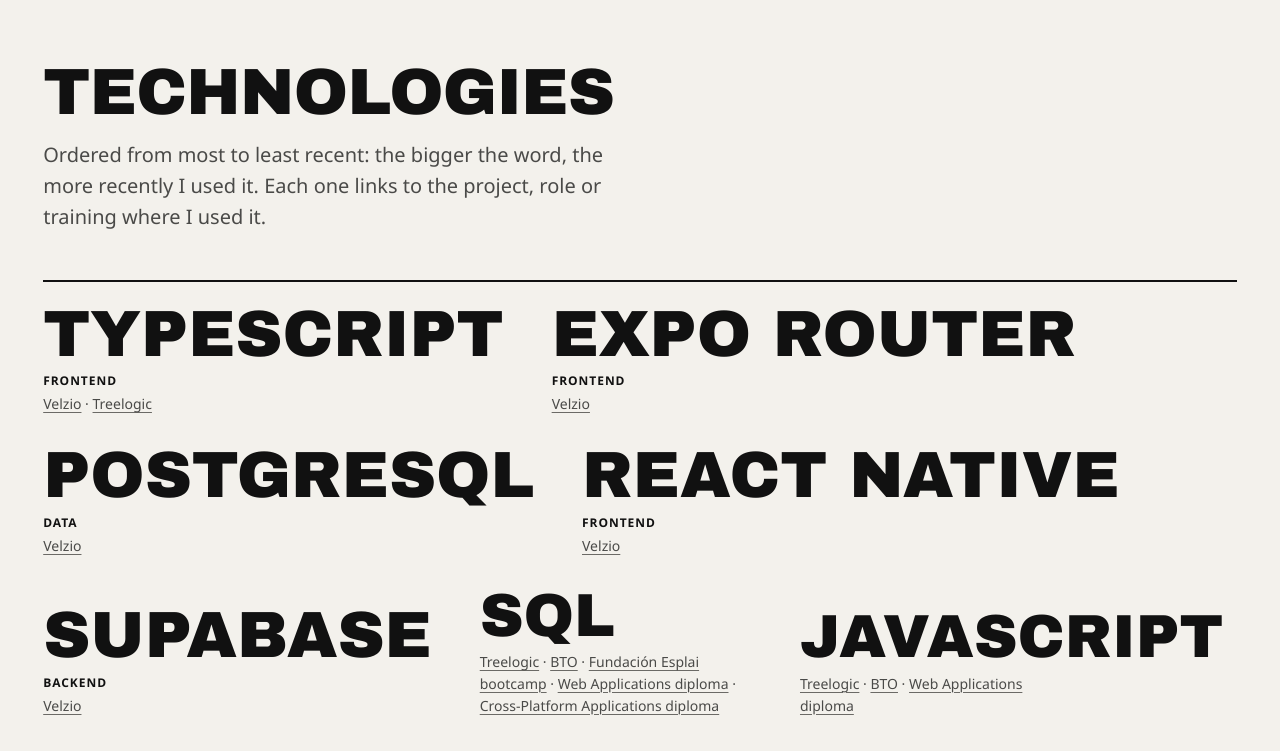
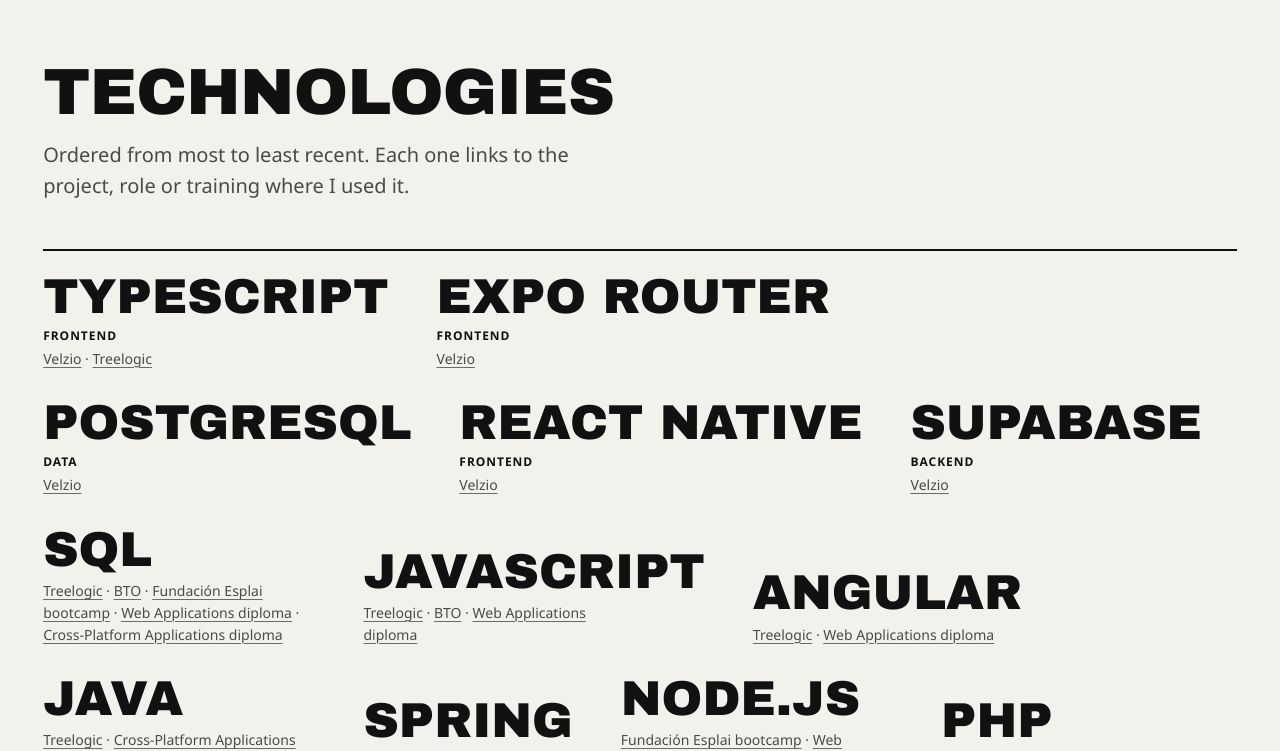
Before and after one commit to ArnauOrts/arnau-orts-portfolio, a React (Vite) app: page / in a window 1280 px wide. Shown: the part 2080-2831 px from the top of the page. Built offline with nearby package versions, Linux system fonts and the light colour scheme; a web font is replaced by a local one.

Commit message:
Mismo tamaño para todas las tecnologías

```diff
--- a/src/components/TechSpecimen.css
+++ b/src/components/TechSpecimen.css
@@ -23,6 +23,11 @@
 .specimen__word {
   overflow-wrap: anywhere;
   font-family: var(--font-display);
+  /* One size for every technology: the order alone says what is most recent. */
+  font-size: calc(min(var(--text-2xl), 6vw) * 0.75);
+  font-variation-settings:
+    'wdth' 101,
+    'wght' 700;
   line-height: 0.9;
   text-transform: uppercase;
 }
--- a/src/components/TechSpecimen.tsx
+++ b/src/components/TechSpecimen.tsx
@@ -2,11 +2,9 @@
 import { useLocale } from '../i18n/useLocale.ts'
 import './TechSpecimen.css'
 
-/** Technologies as a type specimen: the more recently used, the bigger; each word links to where it was used. */
+/** Technologies, most recent first, all at one size; each word links to where it was used. */
 export function TechSpecimen() {
   const { locale, t } = useLocale()
-  const newest = Math.max(...techIndex.map((use) => use.lastUsed))
-  const oldest = Math.min(...techIndex.map((use) => use.lastUsed))
 
   return (
     <section className="specimen page" id="stack" aria-labelledby="stack-title">
@@ -18,19 +16,9 @@
       </header>
 
       <ul className="specimen__list">
-        {techIndex.map((use) => {
-          const weight = newest > oldest ? (use.lastUsed - oldest) / (newest - oldest) : 1
-          return (
+        {techIndex.map((use) => (
           <li key={use.tech} className="specimen__item">
-              <span
-                className="specimen__word"
-                style={{
-                  fontSize: `calc(min(var(--text-2xl), 6vw) * ${(0.42 + 0.58 * weight).toFixed(2)})`,
-                  fontVariationSettings: `'wdth' ${Math.round(90 + 20 * weight)}, 'wght' ${Math.round(500 + 350 * weight)}`,
-                }}
-              >
-                {use.tech}
-              </span>
+            <span className="specimen__word">{use.tech}</span>
             <span className="specimen__meta">
               {use.layers.length > 0 && (
                 <span className="label">{use.layers.map((layer) => t.layers[layer]).join(' · ')}</span>
@@ -46,8 +34,7 @@
                 </span>
               </span>
             </li>
-          )
-        })}
+        ))}
       </ul>
     </section>
   )
--- a/src/content/ui.ts
+++ b/src/content/ui.ts
@@ -84,7 +84,7 @@
     work: { title: 'Proyectos' },
     stack: {
       title: 'Tecnologías',
-      lead: 'Ordenadas de la más reciente a la más antigua: cuanto más grande, más reciente su uso. Cada una enlaza al proyecto, el puesto o la formación donde la he usado.',
+      lead: 'Ordenadas de la más reciente a la más antigua. Cada una enlaza al proyecto, el puesto o la formación donde la he usado.',
       usedIn: 'Usado en',
     },
     experience: { title: 'Trayectoria', present: 'Actualidad', education: 'Formación', languages: 'Idiomas' },
@@ -142,7 +142,7 @@
     work: { title: 'Projects' },
     stack: {
       title: 'Technologies',
-      lead: 'Ordered from most to least recent: the bigger the word, the more recently I used it. Each one links to the project, role or training where I used it.',
+      lead: 'Ordered from most to least recent. Each one links to the project, role or training where I used it.',
       usedIn: 'Used in',
     },
     experience: { title: 'Experience', present: 'Present', education: 'Education', languages: 'Languages' },
```
Also changed, not shown: 1 other file (tests, documents, lock files or other folders). Lines whose indentation alone changed are shown as unchanged.
